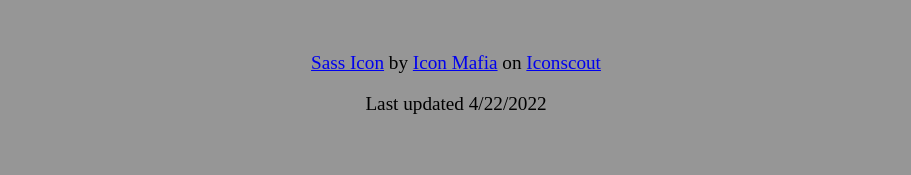
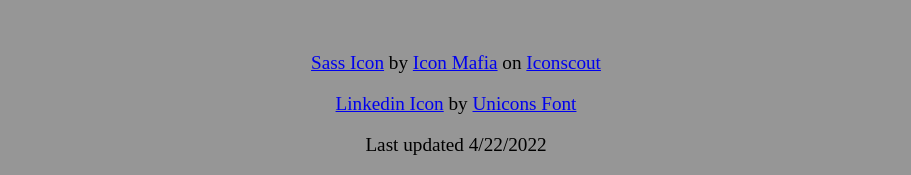
Before and after one commit to acutler2929/portfolio, a website: page index.html in a window 1280 px wide. Shown: the part 2217-2392 px from the top of the page, without its empty margins (280-1191 px from the left). Before the commit the page ends 2351 px from the top, so only its background shows below. Drawn offline with Linux system fonts and the light colour scheme.

Commit message:
added logo credits

```diff
--- a/index.html
+++ b/index.html
@@ -177,6 +177,19 @@
 					on <a href="https://iconscout.com">Iconscout</a>
 				</p>
 				<p>
+					<a
+						href="https://iconscout.com/icons/linkedin"
+						target="_blank"
+						>Linkedin Icon</a
+					>
+					by
+					<a
+						href="https://iconscout.com/contributors/unicons"
+						target="_blank"
+						>Unicons Font</a
+					>
+				</p>
+				<p>
 					Last updated
 					<script>
 						document.write(new Date().toLocaleDateString());
```
